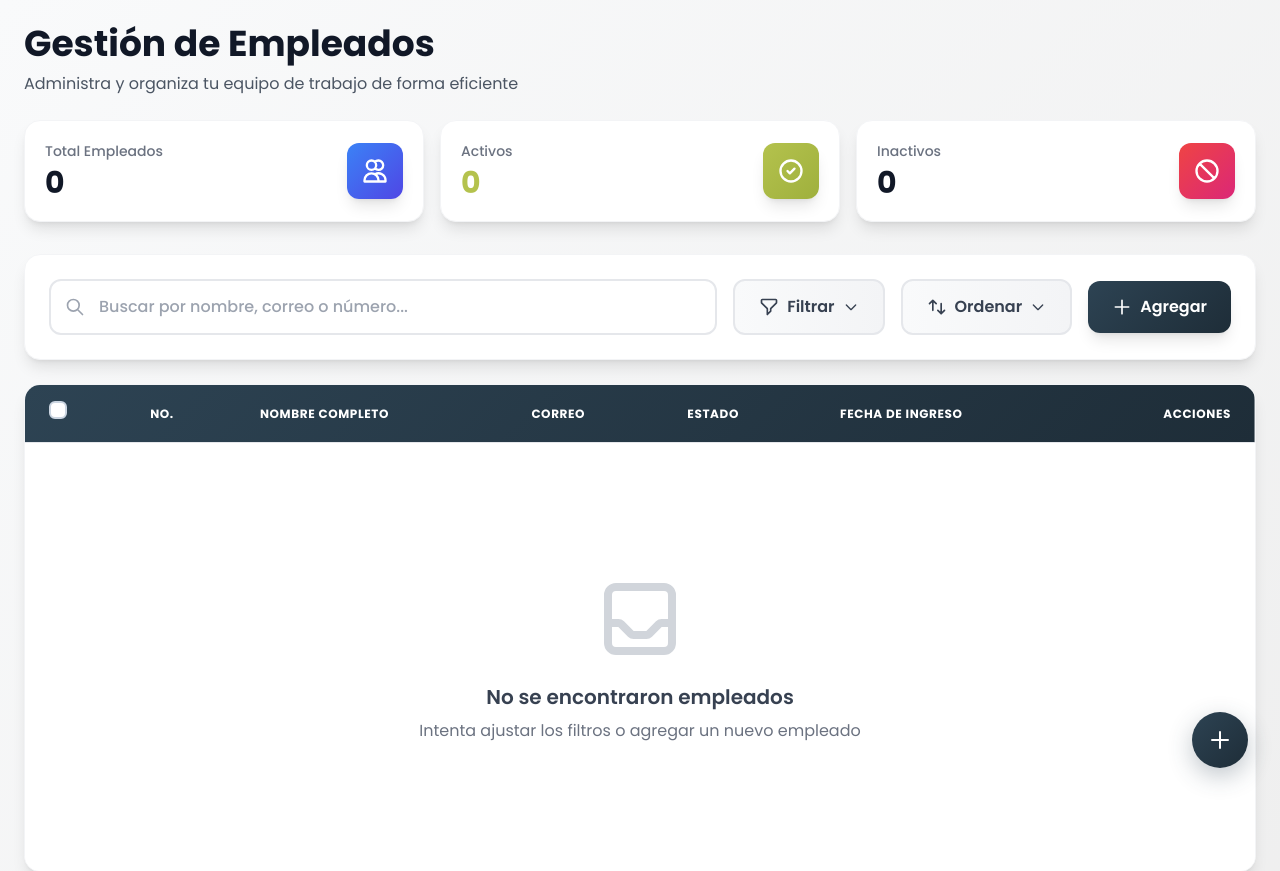
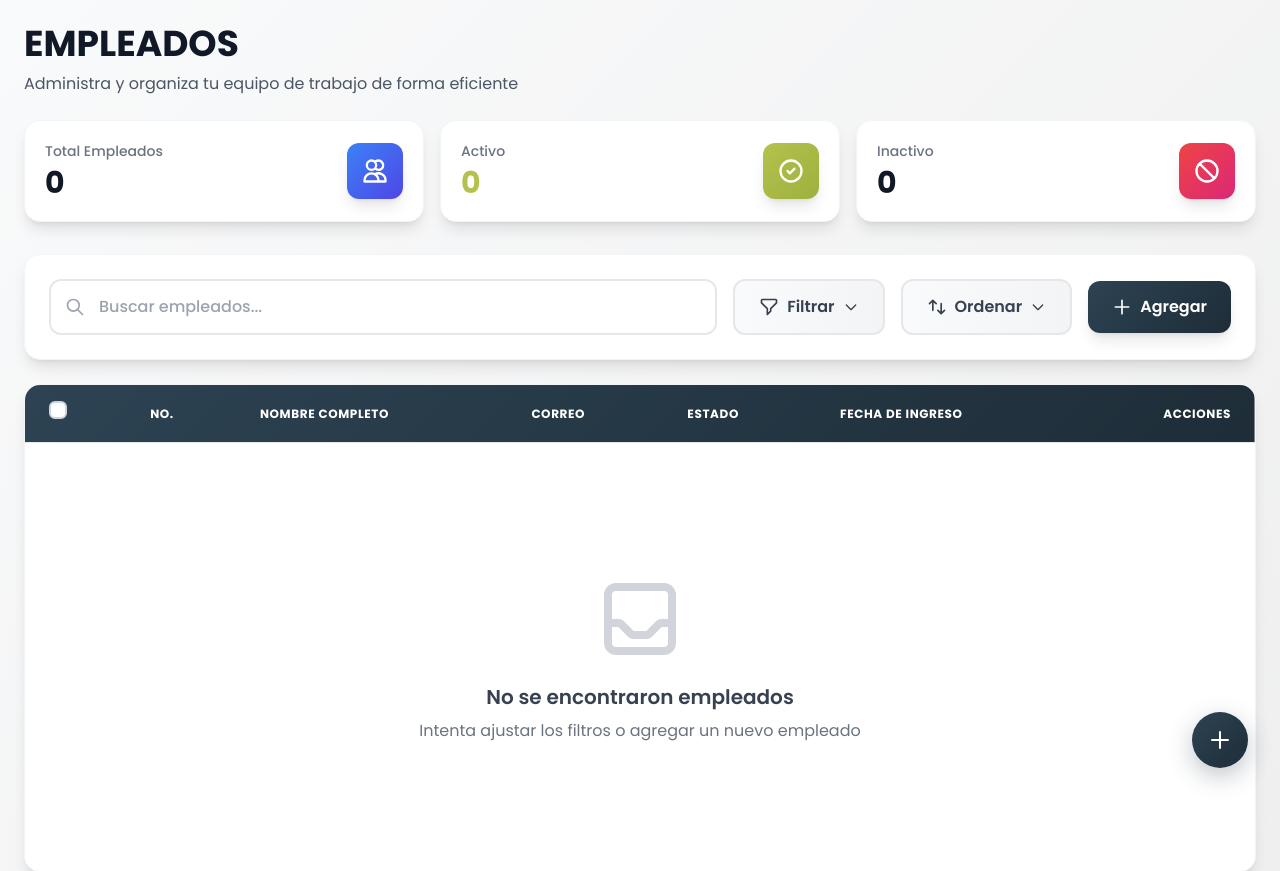
Before and after one commit to GenesisCampos100/puntoDeVenta, a PHP site: page /pages/empleados_contenido.php in a window 1280 px wide. Shown: the top 871 px of the page. Run offline with PHP 8.4, Linux system fonts and the light colour scheme; data that the repository does not hold is empty; some libraries are stand-ins or nearby versions.

Commit message:
feat: Traducir empleados_contenido - Títulos, stats, búsqueda y filtros

```diff
--- a/src/pages/empleados_contenido.php
+++ b/src/pages/empleados_contenido.php
@@ -74,11 +74,11 @@ $stmt_roles = $pdo->query("SELECT id_rol, nombre_rol FROM roles");
 $puestos = $stmt_roles->fetchAll(PDO::FETCH_ASSOC);
 ?>
 <!doctype html>
-<html lang="es">
+<html lang="<?php echo current_lang(); ?>">
 <head>
   <meta charset="utf-8" />
   <meta name="viewport" content="width=device-width,initial-scale=1" />
-  <title>Gestión de Empleados</title>
+  <title><?php echo __('employees_title'); ?></title>
 
   <link href="https://fonts.googleapis.com/css2?family=Poppins:wght@300;400;500;600;700&display=swap" rel="stylesheet">
 
@@ -367,7 +367,7 @@ body.dark-mode .btn-add {
     <!-- Header -->
     <div class="mb-8 animate-slideDown">
       <div class="mb-6">
-        <h1 class="text-3xl md:text-4xl font-bold text-gray-900 mb-2">Gestión de Empleados</h1>
+        <h1 class="text-3xl md:text-4xl font-bold text-gray-900 mb-2"><?php echo __('employees_h2'); ?></h1>
         <p class="text-gray-600 text-base">Administra y organiza tu equipo de trabajo de forma eficiente</p>
       </div>
 
@@ -376,7 +376,7 @@ body.dark-mode .btn-add {
         <div class="bg-white rounded-2xl p-5 shadow-lg hover-lift animate-slideUp border border-gray-100">
           <div class="flex items-center justify-between">
             <div>
-              <p class="text-gray-500 text-sm font-medium mb-1">Total Empleados</p>
+              <p class="text-gray-500 text-sm font-medium mb-1">Total <?php echo __('empleados'); ?></p>
               <p class="text-3xl font-bold text-gray-900"><?= count($empleados) ?></p>
             </div>
             <div class="w-14 h-14 bg-gradient-to-br from-blue-500 to-indigo-600 rounded-xl flex items-center justify-center shadow-lg">
@@ -390,7 +390,7 @@ body.dark-mode .btn-add {
         <div class="bg-white rounded-2xl p-5 shadow-lg hover-lift animate-slideUp delay-100 border border-gray-100">
           <div class="flex items-center justify-between">
             <div>
-              <p class="text-gray-500 text-sm font-medium mb-1">Activos</p>
+              <p class="text-gray-500 text-sm font-medium mb-1"><?php echo __('active'); ?></p>
               <p class="text-3xl font-bold" style="color: #b4c24d;"><?= count(array_filter($empleados, fn($e) => $e['estatus'] == 1)) ?></p>
             </div>
             <div class="w-14 h-14 rounded-xl flex items-center justify-center shadow-lg" style="background: linear-gradient(135deg, #b4c24d 0%, #9fb03d 100%);">
@@ -404,7 +404,7 @@ body.dark-mode .btn-add {
         <div class="bg-white rounded-2xl p-5 shadow-lg hover-lift animate-slideUp delay-200 border border-gray-100">
           <div class="flex items-center justify-between">
             <div>
-              <p class="text-gray-500 text-sm font-medium mb-1">Inactivos</p>
+              <p class="text-gray-500 text-sm font-medium mb-1"><?php echo __('inactive'); ?></p>
               <p class="text-3xl font-bold text-gray-900"><?= count(array_filter($empleados, fn($e) => $e['estatus'] == 0)) ?></p>
             </div>
             <div class="w-14 h-14 bg-gradient-to-br from-red-500 to-pink-600 rounded-xl flex items-center justify-center shadow-lg">
@@ -432,7 +432,7 @@ body.dark-mode .btn-add {
               id="busqueda-input"
               name="busqueda"
               type="text"
-              placeholder="Buscar por nombre, correo o número..."
+              placeholder="<?php echo __('search_employees_placeholder'); ?>"
               value="<?= htmlspecialchars($busqueda) ?>"
               class="search-input w-full pl-12 pr-12 py-3.5 rounded-xl border-2 border-gray-200 focus:border-primary focus:outline-none transition-all duration-200 text-gray-900 placeholder-gray-400 font-medium"
             />
@@ -449,7 +449,7 @@ body.dark-mode .btn-add {
               <svg class="w-5 h-5" fill="none" stroke="currentColor" viewBox="0 0 24 24">
                 <path stroke-linecap="round" stroke-linejoin="round" stroke-width="2" d="M3 4a1 1 0 011-1h16a1 1 0 011 1v2.586a1 1 0 01-.293.707l-6.414 6.414a1 1 0 00-.293.707V17l-4 4v-6.586a1 1 0 00-.293-.707L3.293 7.293A1 1 0 013 6.586V4z"/>
               </svg>
-              Filtrar
+              <?php echo __('filter'); ?>
               <svg class="w-4 h-4 transition-transform duration-300" id="filterIcon" fill="none" stroke="currentColor" viewBox="0 0 24 24">
                 <path stroke-linecap="round" stroke-linejoin="round" stroke-width="2" d="M19 9l-7 7-7-7"/>
               </svg>
@@ -459,7 +459,7 @@ body.dark-mode .btn-add {
               <div>
                 <p class="text-xs font-bold text-gray-500 uppercase tracking-wider mb-3">Filtrar por puesto</p>
                 <select name="puesto" onchange="document.getElementById('toolbar-form').submit()" class="w-full px-3 py-2 rounded-lg border-2 border-gray-200 focus:border-primary focus:outline-none">
-                  <option value="">-- Todos los puestos --</option>
+                  <option value=""><?php echo __('all_positions'); ?></option>
                   <?php foreach ($puestos as $pu): ?>
                     <option value="<?= $pu['id_rol']?>" <?= ($puesto == $pu['id_rol']) ? 'selected' : '' ?>>
                       <?= htmlspecialchars($pu['nombre_rol']) ?>
```
